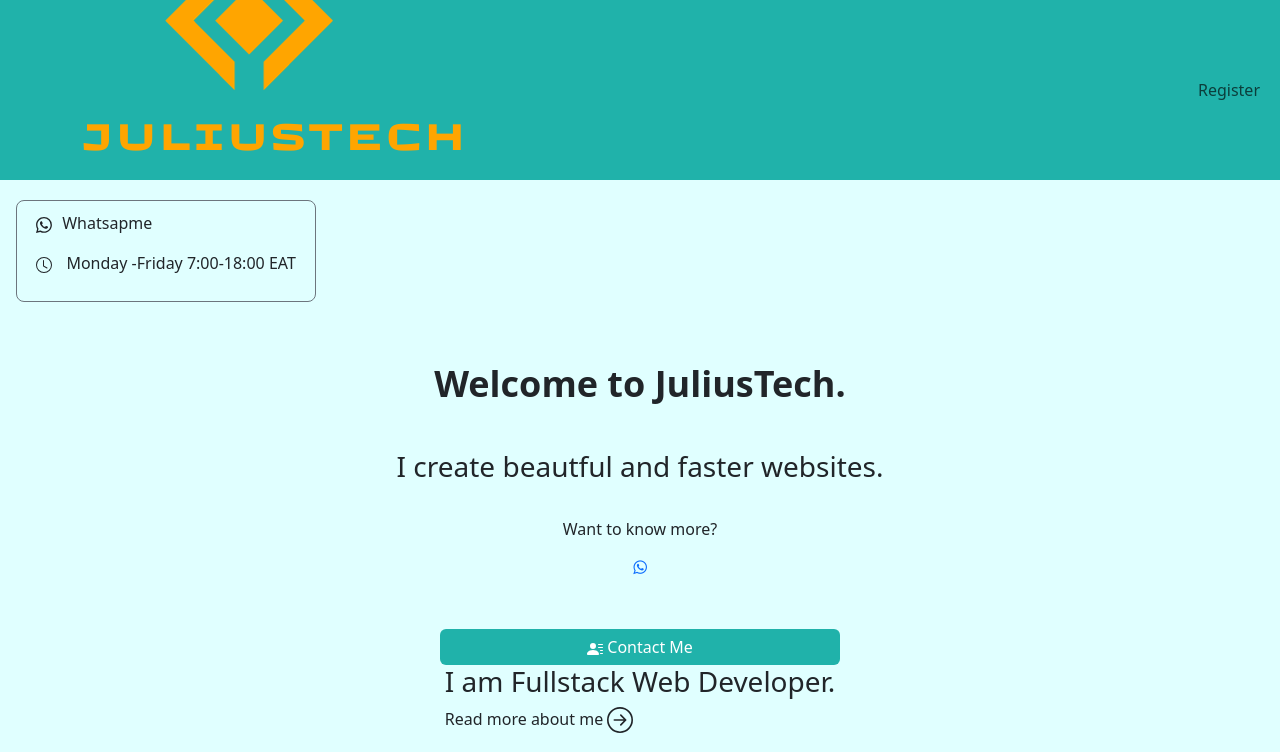
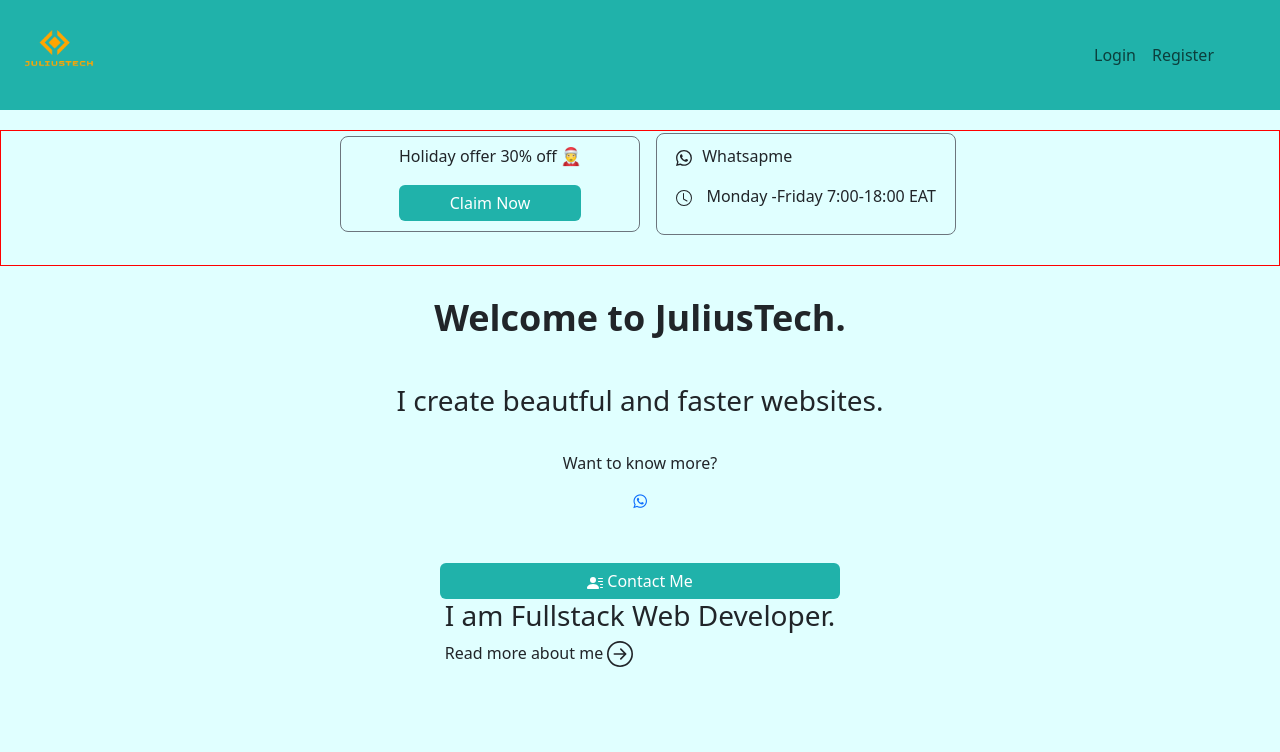
Before and after one commit to Jumly-m/JuliusTech, a React (Vite) app: page / in a window 1280 px wide. Shown: the top 752 px of the page. Built offline with nearby package versions, Linux system fonts and the light colour scheme.

Commit message:
added ads section

```diff
--- a/src/App.css
+++ b/src/App.css
@@ -57,6 +57,18 @@ body,html{
     margin-bottom: 50px;
 
   }
+
+  .ads-area{
+    display: flex;
+    align-items:center;
+    justify-content: center;
+    flex-direction: column;
+  }
+  .claimofferbtn{
+    margin-top: 10px;
+    margin-bottom: 5px;
+
+  }
   .introduction_section{
     margin-top: 10px;
     display: flex;
@@ -94,6 +106,7 @@ body,html{
       margin-left: 12px;
       margin-right: 12px;
       padding: 10px;
+      width: 97%;
     }
     .phone{
     text-decoration: none;
@@ -480,6 +493,28 @@ margin-right: 14px;
 
 /* !!!: Design for large screens */
 @media only screen and (min-width: 678px) {
+  .logo{
+    width: 90px;
+    height: 90px;
+  }
+
+
+  .header_container{
+    margin-bottom: 100px;
+
+  }
+  .header{
+    background-color: #20b2aa;
+    height: 110px;
+
+  }
+
+  .nav_items{
+    width: 100%;
+    display: flex;
+    align-items:center;
+    padding-right: 46px;
+  }
   .header_container{
     margin-bottom: 20px;
 
@@ -529,6 +564,19 @@ margin-right: 14px;
   .bi-clock{
     margin-right: 10px;
   }
+  .ads-area{
+    display: flex;
+    align-items:center;
+    justify-content: center;
+    border:1px solid red;
+  }
+  .claimofferbtn{
+    margin-top: 10px;
+  }
+  .christmasimg{
+    width: 20px;
+    height: 20px;
+  }
   .contact-btn-container{
     width: 400px;
     margin-top: 50px;
--- a/src/components/Header.jsx
+++ b/src/components/Header.jsx
@@ -25,6 +25,11 @@ function Header(props) {
           <Nav navbar className='nav_items'>
             <NavItem>
               <NavLink href="https://github.com/reactstrap/reactstrap">
+             Login
+              </NavLink>
+            </NavItem>
+            <NavItem>
+              <NavLink href="https://github.com/reactstrap/reactstrap">
              Register
               </NavLink>
             </NavItem>
--- a/src/components/Home.jsx
+++ b/src/components/Home.jsx
@@ -9,6 +9,13 @@ const Home = () => {
   return (
     <>
     <Header/>
+    <div className="ads-area">
+    <div className="work_time ">
+    <div>
+   <h6>Holiday offer 30% off  <img className="christmasimg" src="assets/christmass.png" alt="christmass offer"/></h6>
+   <Button className="contact-btn claimofferbtn">Claim Now</Button>
+</div>
+    </div>
     <div className="work_time">
     <div>
     <p><svg xmlns="http://www.w3.org/2000/svg" width="16" height="16" fill="currentColor" className="bi bi-whatsapp" viewBox="0 0 16 16">
@@ -21,6 +28,11 @@ const Home = () => {
 </svg> Monday -Friday 7:00-18:00 EAT</p>
 </div>
     </div>
+
+
+
+    </div>
+
    <div className="home_page">
     <div className="introduction_section">
      <h1 >Welcome to JuliusTech.</h1>
```
Also changed, not shown: index.html (line endings or trailing spaces), public/assets/christmas.png (added), public/assets/christmass.png (added).
